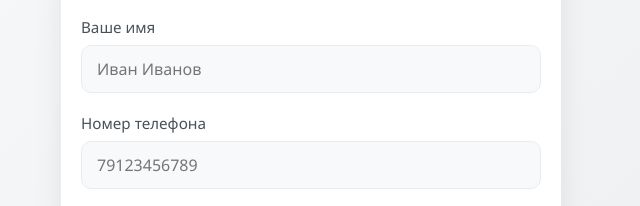
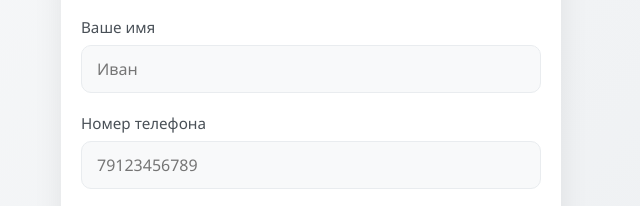
Before and after one commit to AntonioSex/construct, a plain HTML site: page index.html in a window 1280 px wide. Shown: the part 180-386 px from the top of the page, 329-969 px from the left. Drawn offline with Linux system fonts and the light colour scheme.

Commit message:
Update index.html

```diff
--- a/index.html
+++ b/index.html
@@ -268,7 +268,7 @@
             <form id="paymentForm">
                 <div class="form-group">
                     <label for="name">Ваше имя</label>
-                    <input type="text" id="name" name="name" required placeholder="Иван Иванов">
+                    <input type="text" id="name" name="name" required placeholder="Иван">
                 </div>
 
                 <div class="form-group">
```
